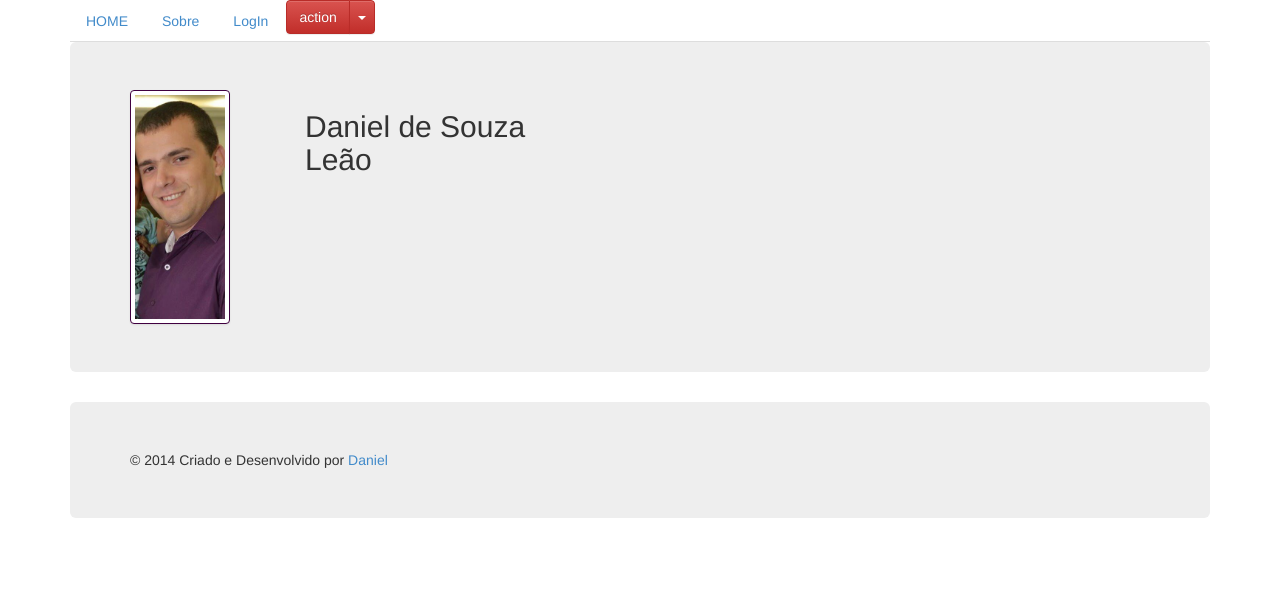
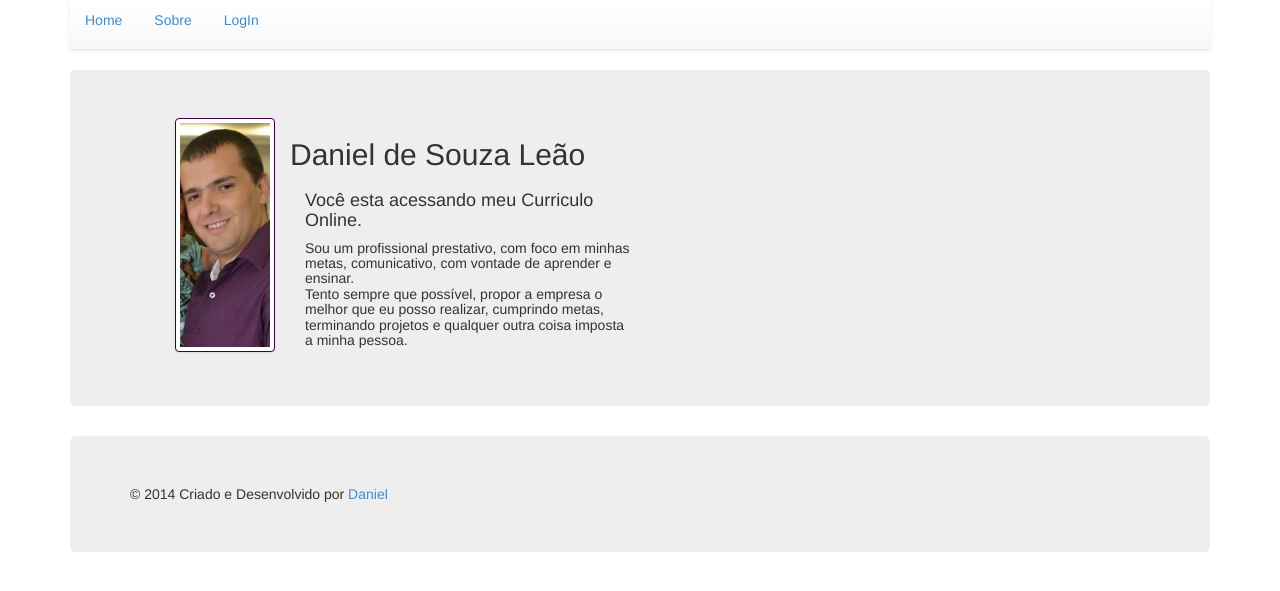
Before and after one commit to danielleao77/site, a PHP site: page / in a window 1280 px wide. Shown: the top 591 px of the page. Run offline with PHP 8.4, Linux system fonts and the light colour scheme.

Commit message:
alterado-body

```diff
--- a/banco/consutas_banco.php
+++ b/banco/consutas_banco.php
@@ -1,4 +1 @@
 <?php
-
-
-public class
--- a/sobre.php
+++ b/sobre.php
@@ -1,3 +1,2 @@
 <?php
 include_once 'template/top.php'; ?>
-ola
--- a/template/body.php
+++ b/template/body.php
@@ -1,16 +1,37 @@
 <!DOCTYPE html>
 <html lang="en">
     <head>
-        <metatag charset="utf-8">
+        <meta http-equiv="Content-Type" content="text/html;charset=utf-8" />
 
     </head>
+            <div class="container-full">
             <div class="jumbotron">
                 <div class="row">
-                  <div class="col-md-2"><img src="img/IMG-EU.jpg" class="img-responsive , img-thumbnail"
-                    alt="Responsive image" height="142" width="100"></div>
-                  <div class="col-md-3"><h2>Daniel de Souza Le&atildeo</h2></div>
-                </div>
+                   <div class="col-md-2">
+                        <img src="img/IMG-EU.jpg" class="img-responsive , img-thumbnail"
+                        alt="Responsive image" height="142" width="100" style="float:right">
+                   </div>
+                    <h2>Daniel de Souza Le&atildeo</h2>
+                    <div class="row">
+                        <div class="col-md-4"><h4>Voc&ecirc esta acessando meu Curriculo Online.</h4>
+                            <div class="col-md-20"><h5>Sou um profissional prestativo, com foco em minhas metas,
+                                                       comunicativo, com vontade de aprender e ensinar.<br>
+                                                       Tento sempre que poss&iacutevel, propor a empresa o melhor que eu posso realizar,
+                                                       cumprindo metas, terminando projetos e qualquer outra coisa imposta a minha pessoa.
+                                                       </h5></div>
+                        </div>
+
+                    </div>
+                    <div class="row">
+
+                    </div>
+                 </div>
+
+
+
+
+             </div>
+
             </div>
-
 </body>
 </html>
--- a/template/top.php
+++ b/template/top.php
@@ -5,7 +5,7 @@
 <html lang="en">
     <head>
         <meta charset="utf-8">
-        <title>Teste</title>
+        <title>CV Online</title>
         <meta name="viewport" content="width=device-width, initial-scale=1.0">
         <meta name="description" content="">
         <meta name="author" content="">
@@ -23,23 +23,12 @@
 <body>
 
     <div class="container">
-       	<ul class="nav nav-tabs">
-    		<li class=""><a href="index.php">HOME</a></li>
+    <nav class="navbar navbar-default navbar-static-top" role="navigation">
+       	<ul class="nav nav-pills">
+    		<li class=""><a href="index.php">Home</a></li>
     		<li class=""><a href="sobre.php">Sobre</a></li>
-    		<li class=""><a href="login.php">LogIn</a></li>
+    		<li class="" ><a href="login.php" >LogIn</a></li>
 
-        	<div class="btn-group">
-          <button type="button" class="btn btn-danger">action</button>
-          <button type="button" class="btn btn-danger dropdown-toggle" data-toggle="dropdown">
-            <span class="caret"></span>
-            <span class="sr-only">Toggle Dropdown</span>
-          </button>
-          <ul class="dropdown-menu" role="menu">
-            <li><a href="#">action</a></li>
-            <li><a href="#">Another action</a></li>
-            <li><a href="#">Something else here</a></li>
-            <li class="divider"></li>
-            <li><a href="#">Separated link</a></li>
-          </ul>
-        </div>
-        </ul>
+
+    	</ul>
+    </nav>
```
